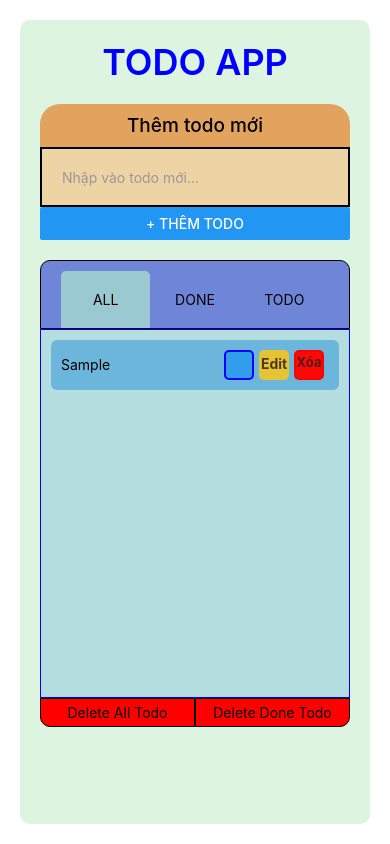
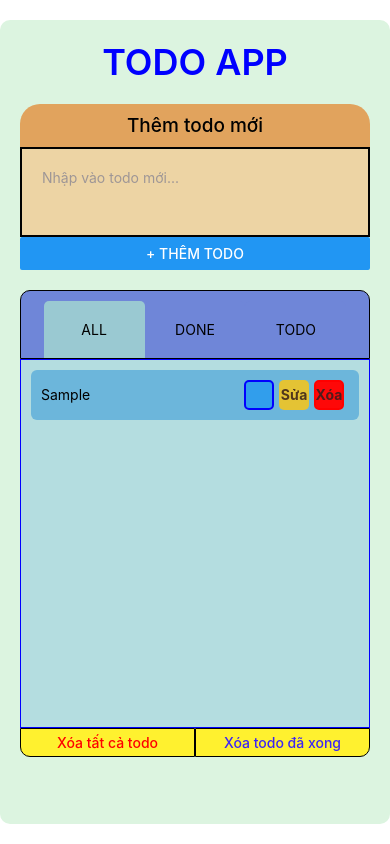
Before and after one commit to mtam-dev24/Todo-app-react-native, a React Native app: screen / in a window 390 px wide. Both pictures are taken after typing "Sample" into the empty fields and a click on the button "+ THÊM TODO". Built offline with nearby package versions, Linux system fonts and the light colour scheme.

Commit message:
Thêm TouchableWithoutFeedback vào, thêm các thông báo xác nhận cho các nút xóa

```diff
--- a/App.tsx
+++ b/App.tsx
@@ -1,7 +1,11 @@
 import TodoApp from './components/TodoApp'
-import { View } from 'react-native'
+import { TouchableWithoutFeedback, View, Keyboard } from 'react-native'
 export default function App() {
   return (
-    <TodoApp />
+    <TouchableWithoutFeedback onPress={() => Keyboard.dismiss()} style={{ borderColor: "red" }}>
+      <View style={{ flex: 1 }}>
+        <TodoApp />
+      </View>
+    </TouchableWithoutFeedback>
   );
 }
--- a/components/TodoApp.tsx
+++ b/components/TodoApp.tsx
@@ -1,4 +1,4 @@
-import { StyleSheet, View, Text, Pressable } from 'react-native';
+import { StyleSheet, View, Text, Pressable, Alert } from 'react-native';
 import { useState } from 'react';
 import TodoList from './TodoList';
 import TodoInput from './TodoInput'
@@ -61,16 +61,43 @@ export default function TodoApp() {
             <View style={styles.deleteView}>
                 <Pressable
                     style={[styles.deleteButton, { borderBottomLeftRadius: 10 }]}
-                    onPress={() => deleteAllTodo()}>
-                    <Text style={{ padding: 5 }}>
-                        Delete All Todo
+                    onPress={() => {
+                        Alert.alert(
+                            "Xóa tất cả các to do?", "Xóa tất cả dù đã hoàn thành hay chưa",
+                            [
+                                {
+                                    text: "Hủy"
+                                },
+                                {
+                                    text: "Xác nhận",
+                                    onPress: () => deleteAllTodo()
+                                }
+                            ]
+                        );
+                    }}>
+                    <Text style={{ padding: 5, color: "#ff0000", fontWeight: 500 }}>
+                        Xóa tất cả todo
                     </Text>
                 </Pressable>
                 <Pressable
                     style={[styles.deleteButton, { borderBottomRightRadius: 10 }]}
-                    onPress={() => deleteDoneTodo()}>
-                    <Text style={{ padding: 5 }}>
-                        Delete Done Todo
+                    onPress={() => {
+                        Alert.alert(
+                            "Xóa tất cả todo đã hoàn thành?", "Chỉ xóa todo đã hoàn thành",
+                            [
+                                {
+                                    text: "Hủy"
+                                },
+                                {
+                                    text: "Xác nhận",
+                                    onPress: () => deleteDoneTodo()
+                                }
+                            ]
+                        );
+
+                    }}>
+                    <Text style={{ padding: 5, color: "#3d25f5", fontWeight: 500 }}>
+                        Xóa todo đã xong
                     </Text>
                 </Pressable>
             </View>
@@ -81,7 +108,7 @@ export default function TodoApp() {
 
 const styles = StyleSheet.create({
     app: {
-        margin: 20,
+        marginVertical: 20,
         flex: 1,
         alignContent: "center",
         backgroundColor: "#dcf4e0",
@@ -100,7 +127,7 @@ const styles = StyleSheet.create({
         justifyContent: "center",
     },
     deleteButton: {
-        backgroundColor: "red",
+        backgroundColor: "#fff12f",
         //borderBottomRightRadius: 10,
         //borderBottomLeftRadius: 10,
         flex: 1,
--- a/components/TodoInput.tsx
+++ b/components/TodoInput.tsx
@@ -1,4 +1,4 @@
-import { View, Text, TextInput, Button, StyleSheet } from 'react-native';
+import { View, Text, TextInput, Button, StyleSheet, Alert } from 'react-native';
 import { useState } from 'react'
 
 interface TodoInputProps {
@@ -22,7 +22,7 @@ export default function TodoInput({ onAdd }: TodoInputProps) {
             <Button
                 onPress={() => {
                     if (newTodo.trim() == "") {
-                        alert("Todo đang rỗng!")
+                        Alert.alert("Lỗi nhập vào todo mới", "Todo mới đang rỗng, hãy nhập vào giá trị!")
                         return;
                     };
                     onAdd(newTodo);
@@ -47,7 +47,7 @@ const styles = StyleSheet.create({
         borderTopRightRadius: 20,
     },
     textinput: {
-        height: 60,
+        height: 90,
         borderColor: "black",
         borderWidth: 2,
         borderRadius: 0,
--- a/components/TodoItem.tsx
+++ b/components/TodoItem.tsx
@@ -1,4 +1,4 @@
-import { StyleSheet, View, Text, Button, TextInput, Pressable } from 'react-native';
+import { StyleSheet, View, Text, Button, TextInput, Pressable, Alert } from 'react-native';
 import { useState } from 'react';
 //import { TodoType } from './TodoApp';
 
@@ -28,12 +28,27 @@ export default function TodoItem({ id, name, isDone, onToggle, onDelete, onEdit
                     </Pressable>
                     {/* <Button title={"Edit"} onPress={() => setIsEditing(true)} /> */}
                     <Pressable onPress={() => setIsEditing(true)} style={styles.editButton}>
-                        <Text style={{ fontWeight: 700, padding: 5, color: "#50371c" }}>
-                            Edit
+                        <Text style={{ fontWeight: '700', color: "#50371c" }}>
+                            Sửa
                         </Text>
                     </Pressable>
-                    <Pressable onPress={() => onDelete(id)} style={styles.deleteStyle}>
-                        <Text style={{ color: "#511b1b", fontSize: 13, fontWeight: '700', margin: 2 }}>Xóa</Text>
+                    <Pressable
+                        onPress={() => {
+                            Alert.alert(
+                                "Xác nhận xóa",
+                                "",
+                                [
+                                    {
+                                        text: "Xác nhận",
+                                        onPress: () => onDelete(id),
+                                    }
+                                ]
+                            )
+                        }}
+                        style={styles.deleteStyle}>
+                        <Text style={{ color: "#511b1b", fontWeight: '700' }}>
+                            Xóa
+                        </Text>
                     </Pressable>
                 </View>
                 :
@@ -94,6 +109,7 @@ const styles = StyleSheet.create({
         borderRadius: 5,
         height: 30,
         width: 30,
+        justifyContent: "center"
     },
     editInput: {
         borderWidth: 1,
@@ -109,6 +125,7 @@ const styles = StyleSheet.create({
         borderWidth: 2,
         borderColor: "red",
         alignItems: "center",
+        justifyContent: "center",
         backgroundColor: "#fe0808",
         borderRadius: 5,
         marginHorizontal: 5,
--- a/package.json
+++ b/package.json
@@ -17,6 +17,7 @@
   },
   "scripts": {
     "start": "expo start",
+    "dev": "expo start",
     "android": "expo start --android",
     "ios": "expo start --ios",
     "web": "expo start --web"
```
